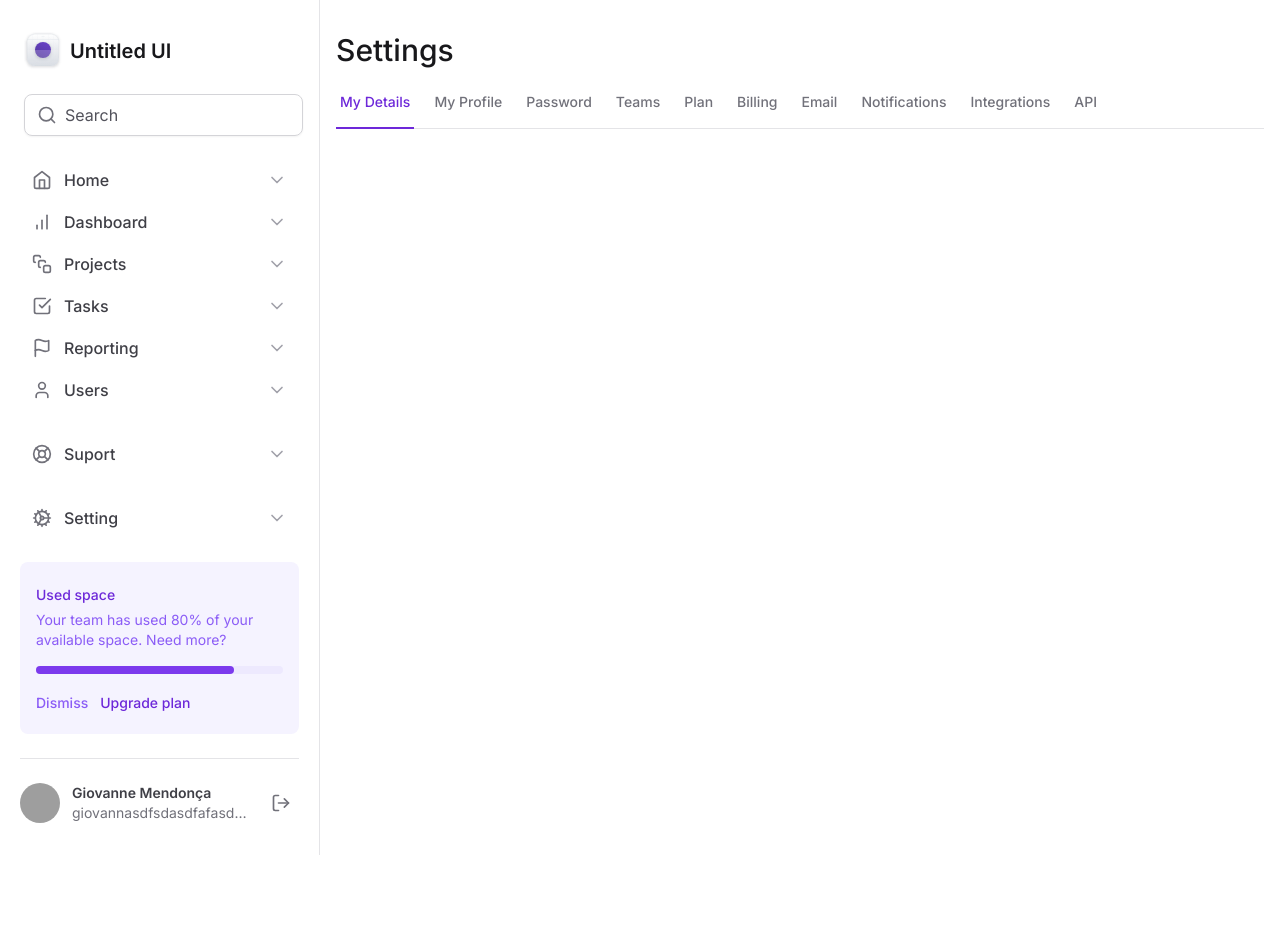
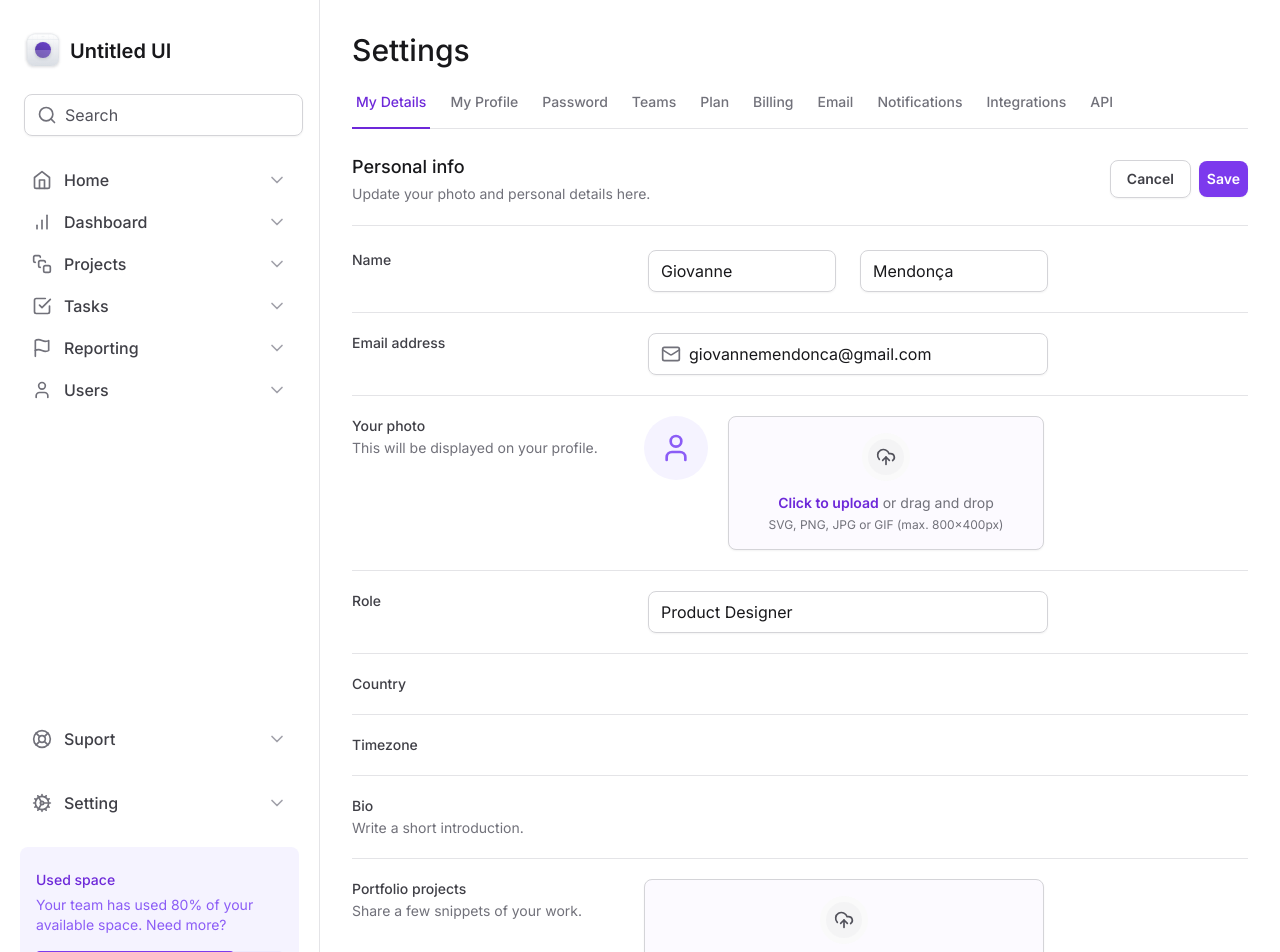
Before and after one commit to giovannemendonca/tailwind-next, a Next.js app: page / in a window 1280 px wide. Shown: the top 952 px of the page. Before the commit the page ends 855 px from the top, so only its background shows below. Built offline with nearby package versions, Linux system fonts and the light colour scheme; grey boxes are pictures that could not be loaded.

Commit message:
create inputFile

```diff
--- a/src/app/layout.tsx
+++ b/src/app/layout.tsx
@@ -17,7 +17,7 @@ export default function RootLayout({ children }: { children: ReactNode }) {
       <body className={inter.className}>
         <div className="grid min-h-screen grid-cols-app">
           <Sidebar />
-          <main className="px-4 pb-12 pt-8">{children}</main>
+          <main className="px-8 pb-12 pt-8">{children}</main>
         </div>
       </body>
     </html>
--- a/src/app/page.tsx
+++ b/src/app/page.tsx
@@ -1,4 +1,7 @@
 import { SettingsTabs } from '@/components/SettingsTabs'
+import { InputControl, InputPrefix, InputRoot } from '@/components/Form/Input'
+import { Mail } from 'lucide-react'
+import * as FileInput from '@/components/Form/FileInput'
 
 export default function Home() {
   return (
@@ -6,6 +9,162 @@ export default function Home() {
       <h1 className="text-3xl font-medium text-zinc-900">Settings</h1>
 
       <SettingsTabs />
+
+      <div className="mt-6 flex flex-col ">
+        <div className="flex items-center justify-between border-b border-zinc-200 pb-5">
+          <div className="space-y-1">
+            <h2 className="text-lg font-medium text-zinc-900">Personal info</h2>
+            <span className="text-sm text-zinc-500">
+              Update your photo and personal details here.
+            </span>
+          </div>
+          <div className="flex items-center gap-2">
+            <button
+              type="button"
+              className="rounded-lg border border-zinc-300 px-4 py-2 text-sm font-semibold text-zinc-700 shadow-sm hover:bg-zinc-50"
+            >
+              Cancel
+            </button>
+            <button
+              form="settings"
+              type="submit"
+              className="rounded-lg bg-violet-600 px-2 py-2 text-sm font-semibold text-white shadow-sm hover:bg-violet-700"
+            >
+              Save
+            </button>
+          </div>
+        </div>
+        <form
+          id="settings"
+          action=""
+          className="mt-6 flex w-full flex-col gap-5 divide-y divide-zinc-200"
+        >
+          <div className="grid grid-cols-form gap-3">
+            <label
+              htmlFor="firstName"
+              className="text-sm font-medium text-zinc-700"
+            >
+              Name
+            </label>
+            <div className="grid grid-cols-2 gap-6">
+              <InputRoot>
+                <InputControl id="firstName" defaultValue="Giovanne" />
+              </InputRoot>
+              <InputRoot>
+                <InputControl defaultValue="Mendonça" />
+              </InputRoot>
+            </div>
+          </div>
+
+          <div className="grid grid-cols-form gap-3 pt-5">
+            <label
+              htmlFor="email"
+              className="text-sm font-medium text-zinc-700"
+            >
+              Email address
+            </label>
+
+            <InputRoot>
+              <InputPrefix>
+                <Mail className="h-5 w-5 text-zinc-500" />
+              </InputPrefix>
+              <InputControl
+                id="email"
+                type="email"
+                defaultValue="giovannemendonca@gmail.com"
+              />
+            </InputRoot>
+          </div>
+
+          <div className="grid grid-cols-form gap-3 pt-5">
+            <label
+              htmlFor="photo"
+              className=" text-sm font-medium text-zinc-700"
+            >
+              Your photo
+              <span className="mt-0.5 block text-sm font-normal text-zinc-500">
+                This will be displayed on your profile.
+              </span>
+            </label>
+            <FileInput.Root className="flex items-start gap-5">
+              <FileInput.ImagePreview />
+              <FileInput.Trigger />
+              <FileInput.Controll />
+            </FileInput.Root>
+          </div>
+
+          <div className="grid grid-cols-form gap-3 pt-5">
+            <label htmlFor="role" className="text-sm font-medium text-zinc-700">
+              Role
+            </label>
+
+            <InputRoot>
+              <InputControl id="role" defaultValue="Product Designer" />
+            </InputRoot>
+          </div>
+
+          <div className="grid grid-cols-form gap-3 pt-5">
+            <label
+              htmlFor="Country"
+              className="text-sm font-medium text-zinc-700"
+            >
+              Country
+            </label>
+            <div></div>
+          </div>
+
+          <div className="grid grid-cols-form gap-3 pt-5">
+            <label
+              htmlFor="Timezone"
+              className="text-sm font-medium text-zinc-700"
+            >
+              Timezone
+            </label>
+            <div></div>
+          </div>
+
+          <div className="grid grid-cols-form gap-3 pt-5">
+            <label htmlFor="bio" className="text-sm font-medium text-zinc-700">
+              Bio
+              <span className="mt-0.5 block text-sm font-normal text-zinc-500">
+                Write a short introduction.
+              </span>
+            </label>
+          </div>
+
+          <div className="grid grid-cols-form gap-3 pt-5">
+            <label
+              htmlFor="projects"
+              className="text-sm font-medium text-zinc-700"
+            >
+              Portfolio projects
+              <span className="mt-0.5 block text-sm font-normal text-zinc-500">
+                Share a few snippets of your work.
+              </span>
+            </label>
+            <FileInput.Root>
+              <FileInput.Trigger />
+              <FileInput.Controll multiple />
+            </FileInput.Root>
+          </div>
+
+          <div className="flex items-center justify-end gap-2 pt-5">
+            <button
+              type="button"
+              className="rounded-lg border border-zinc-300 px-4 py-2 text-sm font-semibold text-zinc-700 shadow-sm hover:bg-zinc-50"
+            >
+              Cancel
+            </button>
+            <button
+              form="settings"
+              type="submit"
+              className="rounded-lg bg-violet-600 px-2 py-2 text-sm font-semibold text-white shadow-sm hover:bg-violet-700"
+            >
+              Save
+            </button>
+          </div>
+        </form>
+      </div>
     </>
   )
 }
--- /dev/null
+++ b/src/components/Form/FileInput/Controll.tsx
@@ -0,0 +1,26 @@
+'use client'
+import { ChangeEvent, ComponentProps } from 'react'
+import { useFileInput } from './Root'
+
+export type ControllProps = ComponentProps<'input'>
+
+export default function Controll(props: ControllProps) {
+  const { id, onFileSelected } = useFileInput()
+
+  const handleFilesSelected = (event: ChangeEvent<HTMLInputElement>) => {
+    if (!event.target.files?.length) return
+    const files = Array.from(event.target.files)
+
+    onFileSelected?.(files)
+  }
+
+  return (
+    <input
+      type="file"
+      className="sr-only"
+      id={id}
+      {...props}
+      onChange={handleFilesSelected}
+    />
+  )
+}
--- /dev/null
+++ b/src/components/Form/FileInput/ImagePreview.tsx
@@ -0,0 +1,33 @@
+'use client'
+
+import { User } from 'lucide-react'
+import React, { useMemo } from 'react'
+import { useFileInput } from './Root'
+
+export function ImagePreview() {
+  const { files } = useFileInput()
+
+  const previewURL = useMemo(() => {
+    if (files.length === 0) {
+      return null
+    }
+    return URL.createObjectURL(files[0])
+  }, [files])
+
+  console.log(previewURL)
+  if (previewURL === null) {
+    return (
+      <div className="flex h-16 w-16 items-center justify-center rounded-full bg-violet-50">
+        <User className="h-8 w-8 text-violet-500" />
+      </div>
+    )
+  } else {
+    return (
+      <img
+        src={previewURL}
+        alt=""
+        className=" h-16 w-16 rounded-full object-cover "
+      />
+    )
+  }
+}
--- /dev/null
+++ b/src/components/Form/FileInput/Root.tsx
@@ -0,0 +1,31 @@
+'use client'
+import {
+  ComponentProps,
+  createContext,
+  useContext,
+  useId,
+  useState,
+} from 'react'
+
+export type RootProps = ComponentProps<'div'>
+
+type FileInputContextType = {
+  id: string
+  files: File[]
+  onFileSelected: (files: File[]) => void
+}
+
+const FileInputContext = createContext({} as FileInputContextType)
+
+export function Root(props: RootProps) {
+  const id = useId()
+  const [files, setFiles] = useState<File[]>([])
+
+  return (
+    <FileInputContext.Provider value={{ id, files, onFileSelected: setFiles }}>
+      <div {...props} />
+    </FileInputContext.Provider>
+  )
+}
+
+export const useFileInput = () => useContext(FileInputContext)
--- /dev/null
+++ b/src/components/Form/FileInput/Trigger.tsx
@@ -0,0 +1,27 @@
+'use client'
+import { UploadCloud } from 'lucide-react'
+import React from 'react'
+import { useFileInput } from './Root'
+
+export function Trigger() {
+  const { id } = useFileInput()
+
+  return (
+    <label
+      htmlFor={id}
+      className="group flex flex-1 cursor-pointer flex-col items-center gap-3 rounded-lg border border-zinc-300 bg-violet-25 px-6 py-4 text-center text-zinc-500 shadow-sm hover:bg-violet-25 hover:to-violet-500"
+    >
+      <div className="rounded-full border-6 border-zinc-50 bg-zinc-100 p-2 group-hover:border-violet-50 group-hover:bg-violet-100">
+        <UploadCloud className="h-5 w-5 text-zinc-600 group-hover:text-violet-700" />
+      </div>
+
+      <div className="flex flex-col items-center gap-1">
+        <span className="text-sm">
+          <span className="font-semibold text-violet-700">Click to upload</span>{' '}
+          or drag and drop
+        </span>
+        <span className="text-xs">SVG, PNG, JPG or GIF (max. 800x400px)</span>
+      </div>
+    </label>
+  )
+}
--- /dev/null
+++ b/src/components/Form/FileInput/index.tsx
@@ -0,0 +1,6 @@
+import { Root } from './Root'
+import { Trigger } from './Trigger'
+import { ImagePreview } from './ImagePreview'
+import Controll from './Controll'
+
+export { Root, Trigger, ImagePreview, Controll }
--- a/src/components/Sidebar/index.tsx
+++ b/src/components/Sidebar/index.tsx
@@ -14,7 +14,7 @@ import {
 import { NavItem } from './NavItem'
 import UsedSpaceWidget from './UsedSpaceWidget'
 import { Profile } from './Profile'
-import { InputControl, InputPrefix, InputRoot } from '../core/Input'
+import { InputControl, InputPrefix, InputRoot } from '../Form/Input'
 
 export function Sidebar() {
   return (
--- a/tailwind.config.js
+++ b/tailwind.config.js
@@ -10,9 +10,15 @@ module.exports = {
       gridTemplateColumns: {
         app: 'minmax(18rem, 20rem) 1fr',
         profile: 'max-content 1fr min-content',
+        form: 'minmax(7.5rem, 17.5rem) minmax(25rem, 1fr) minmax(0, 15rem)',
+      },
+      borderWidth: {
+        6: '6px',
       },
       colors: {
-        diego: '#8257e6',
+        violet: {
+          25: '#fcfaff',
+        },
       },
     },
   },
```
Also changed, not shown: src/components/Form/Input.tsx (renamed from src/components/core/Input.tsx).
